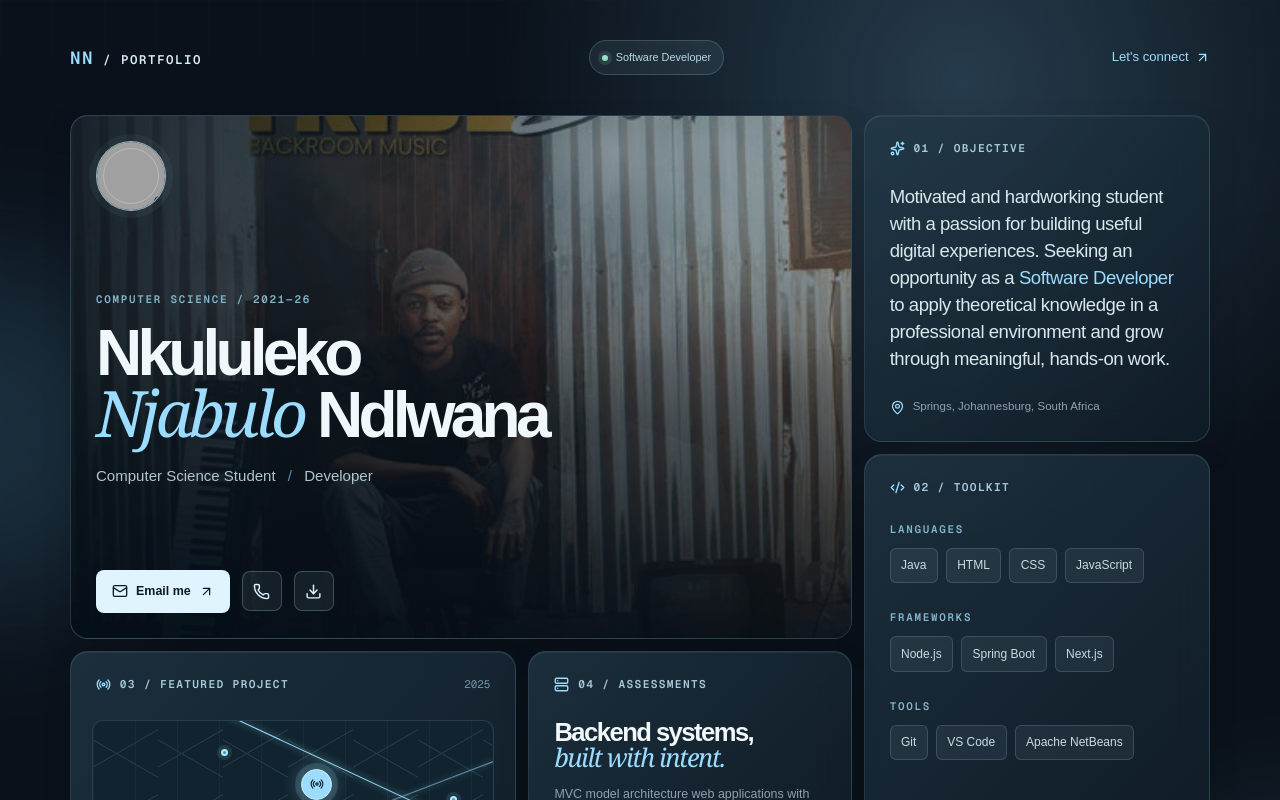
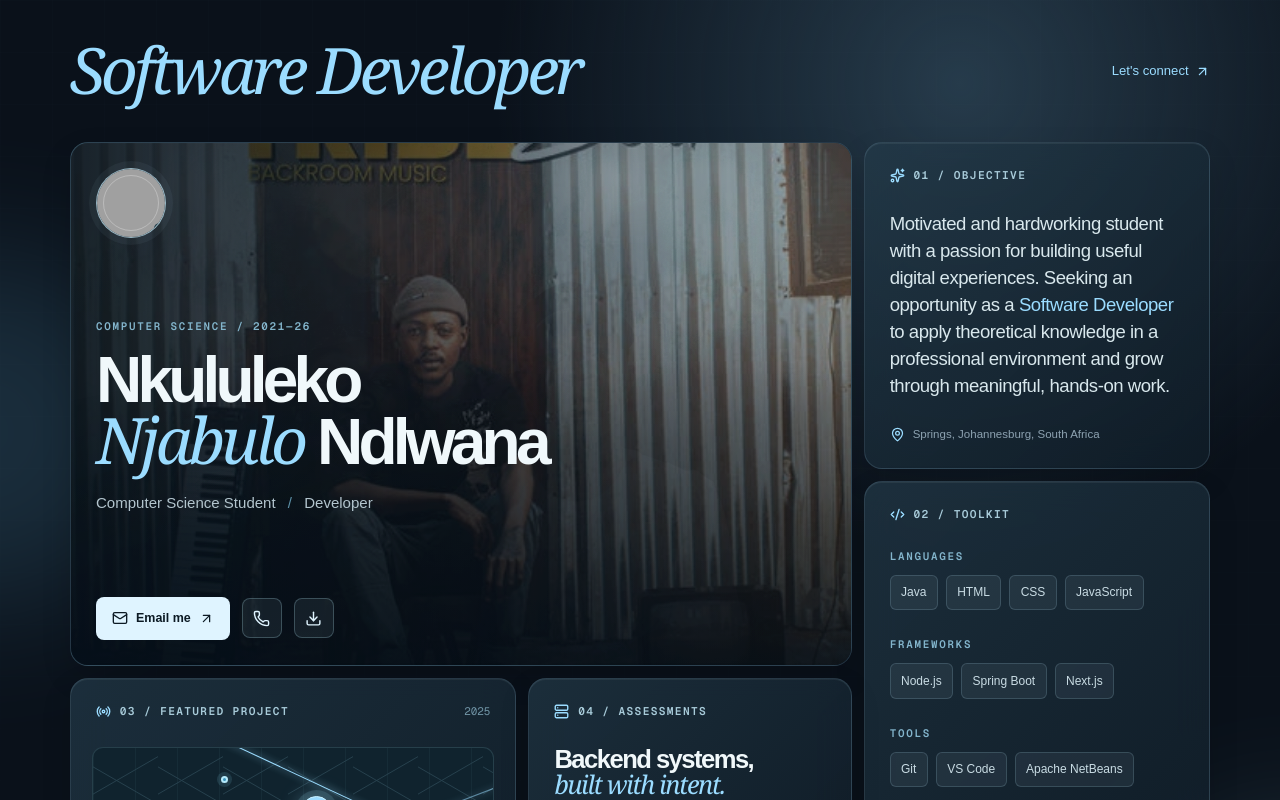
Before and after one commit to LaxinGroup/Portfolio, a Next.js app in the folder frontend/: page / in a window 1280 px wide. Shown: the top 800 px of the page. Built offline with nearby package versions, Linux system fonts and the light colour scheme; grey boxes are pictures that could not be loaded.

Commit message:
sixth commit

```diff
--- a/frontend/app/page.tsx
+++ b/frontend/app/page.tsx
@@ -82,8 +82,7 @@ export default function Home() {
       <div className="ambient ambient-two" />
       <main className="mx-auto w-full max-w-[1220px] px-5 py-6 sm:px-8 lg:px-10 lg:py-10">
         <nav className="mb-10 flex items-center justify-between text-sm">
-          <a className="brand-mark" href="#top"><span>nn</span> / portfolio</a>
-          <span className="status-pill"><span className="pulse-dot" /> Software Developer</span>
+          <h1 className="hero-title"><em>Software Developer</em></h1>
           <a className="nav-link" href="mailto:Laxinkulul3ko@gmail.com">Let&apos;s connect <ArrowUpRight size={15} /></a>
         </nav>
 
```
